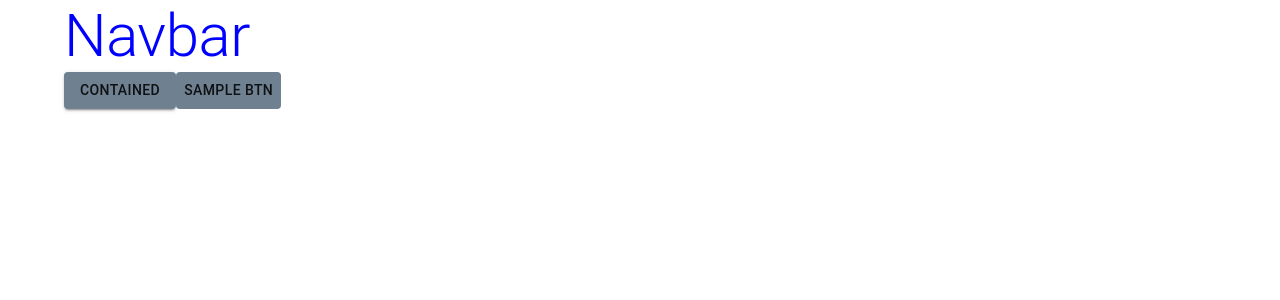
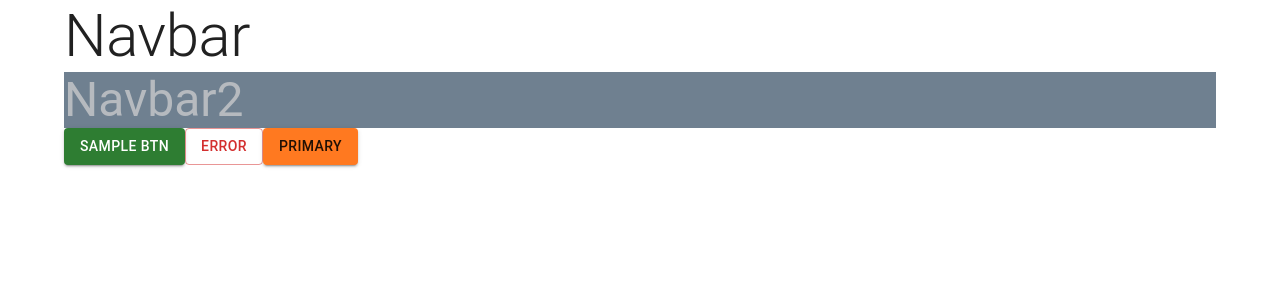
Before and after one commit to rzvpineda/onsemi, a React (Create React App) app: page / in a window 1280 px wide. Shown: the top 300 px of the page. Built offline with nearby package versions, Linux system fonts and the light colour scheme.

Commit message:
onsemi2 - added styles in styles.js

```diff
--- a/src/App.js
+++ b/src/App.js
@@ -10,7 +10,7 @@ const onsemitheme = createTheme({
       main: '#ff7920',
     },
     secondary: {
-      main: '#f50057',
+      main: '#ff7920',
     }
   },
 })
--- a/src/components/navbar/index.js
+++ b/src/components/navbar/index.js
@@ -1,27 +1,43 @@
-import { Container, Typography } from '@mui/material'
-import { Button } from '@material-ui/core';
+import { Container, Typography, Button } from '@mui/material'
+// import { Button } from '@material-ui/core';
 import React from 'react'
-import useStyles from './styles';
+import makeStyles from './styles';
 
 function Navbar() {
-    // const customColors = {
-    //     onsemiGrey: "#b6babf",
-    //     onsemiOrange: "#ff7920",
-    //   };
-    const classes = useStyles();
+    const customColors = {
+        onsemiGrey: "#b6babf",
+        onsemiOrange: "#ff7920",
+      };
+    const classes = makeStyles();
 
     return (
         <Container>
             <Typography
                 variant='h2'
                 component='h2'
-                className={classes.navbarHeader}>
+            // className={classes.navbarHeader}
+            >
                 Navbar
             </Typography>
+            <Typography
+                variant='h3'
+                component='h3'
+                color="success"
+            className={`${classes.navTitle} ${classes.navParag}`}
+            >
+                Navbar2
+            </Typography>
 
-            <Button variant="contained" className={classes.navbarBtn}>Contained</Button>
-            <Button className={classes.navbarBtn}>Sample btn</Button>
-        </Container>
+            {/* <Button variant="contained" color='primary' className={classes.navbarBtn}>Contained</Button> */}
+            {/* <Button className={classes.navbarBtn}>Sample btn</Button> */}
+            <Button variant="contained" color="success">Sample btn</Button>
+            <Button variant="outlined" color="error">
+                Error
+            </Button>
+            <Button variant="contained" color="primary">
+                primary
+            </Button>
+        </Container >
     )
 }
 
--- a/src/components/navbar/styles.js
+++ b/src/components/navbar/styles.js
@@ -8,4 +8,10 @@ export default makeStyles(() => ({
     navbarBtn: {
         "background-color": colors.onsemiDeepGrey
     },
+    navTitle: {
+        "background-color": colors.onsemiDeepGrey
+    },
+    navParag: {
+        "color": colors.onsemiGrey
+    },
 }))
--- a/src/index.css
+++ b/src/index.css
@@ -1,3 +1,6 @@
+*{
+  font-family: 'Inter', sans-serif;
+}
 body {
   margin: 0;
   font-family: 'Inter', 'Segoe UI', 'Roboto', 'Oxygen',
```
